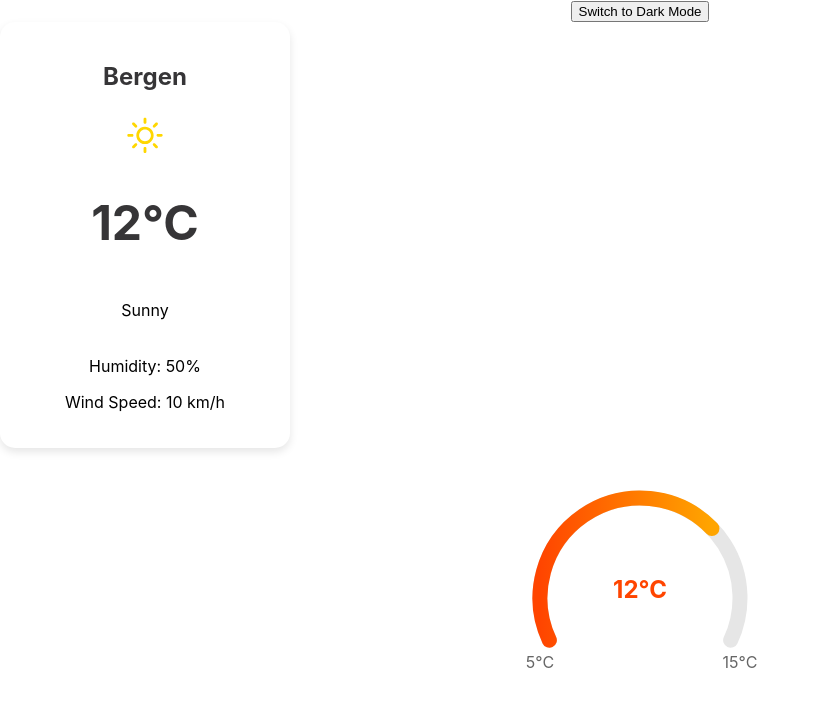
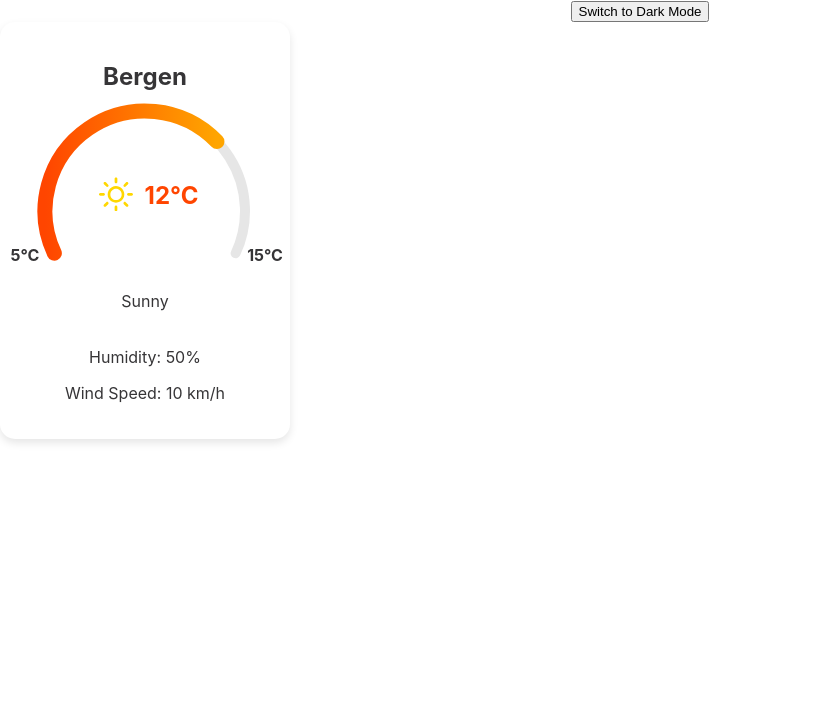
Before and after one commit to 589664/masikoWidgets, a React (Create React App) app: page / in a window 1280 px wide. Shown: the top 706 px of the page, without its empty margins (0-819 px from the left). Built offline with nearby package versions, Linux system fonts and the light colour scheme.

Commit message:
design improvements of the gauge

```diff
--- a/src/App.css
+++ b/src/App.css
@@ -1,38 +1,3 @@
 .App {
   text-align: center;
 }
-
-.App-logo {
-  height: 40vmin;
-  pointer-events: none;
-}
-
-@media (prefers-reduced-motion: no-preference) {
-  .App-logo {
-    animation: App-logo-spin infinite 20s linear;
-  }
-}
-
-.App-header {
-  background-color: #282c34;
-  min-height: 100vh;
-  display: flex;
-  flex-direction: column;
-  align-items: center;
-  justify-content: center;
-  font-size: calc(10px + 2vmin);
-  color: white;
-}
-
-.App-link {
-  color: #61dafb;
-}
-
-@keyframes App-logo-spin {
-  from {
-    transform: rotate(0deg);
-  }
-  to {
-    transform: rotate(360deg);
-  }
-}
--- a/src/App.tsx
+++ b/src/App.tsx
@@ -2,7 +2,6 @@ import React from "react";
 import logo from "./logo.svg";
 import { useTheme } from "./ThemeContext";
 import WeatherWidget from "./components/WeatherWidget/WeatherWidget";
-import TemperatureGauge from "./components/TemperatureGauge/TemperatureGauge";
 
 import "./App.css";
 
@@ -25,12 +24,6 @@ function App() {
         humidity={50}
         windSpeed={10}
       />
-      <TemperatureGauge
-        minTemperature={5}
-        maxTemperature={15}
-        currentTemperature={12}
-        scale={1.0} // Scales the gauge up by 1.5 times
-      />
     </div>
   );
 }
--- a/src/components/TemperatureGauge/TemperatureGauge.css
+++ b/src/components/TemperatureGauge/TemperatureGauge.css
@@ -7,15 +7,31 @@
   overflow: visible;
 }
 
-/* Styling for Temperature Labels */
+.gauge-arc {
+  transition: stroke 0.5s ease-in-out; /* Smooth transition for color changes */
+  box-shadow: 0 8px 16px rgba(0, 0, 0, 0.2);
+}
+
 .min-label,
 .max-label {
   font-size: 1em;
-  fill: #666;
+  fill: var(--text); /* Use the text variable to adapt to theme */
+  font-weight: bold;
 }
 
-.current-temperature-label {
+.gauge-content-container {
+  display: flex;
+  align-items: center;
+  justify-content: center;
+}
+
+.weather-icon {
+  font-size: 3em;
+  margin-right: 5px;
+}
+
+.current-temperature {
   font-size: 1.5em;
   font-weight: bold;
-  fill: #ff4500;
+  color: #ff4500;
 }
--- a/src/components/TemperatureGauge/TemperatureGauge.tsx
+++ b/src/components/TemperatureGauge/TemperatureGauge.tsx
@@ -1,11 +1,12 @@
 import React from "react";
+import { WiDaySunny } from "react-icons/wi";
 import "./TemperatureGauge.css";
 
 interface TemperatureGaugeProps {
   minTemperature: number;
   maxTemperature: number;
   currentTemperature: number;
-  scale?: number; // Scale factor to resize
+  scale?: number;
 }
 
 const TemperatureGauge: React.FC<TemperatureGaugeProps> = ({
@@ -18,7 +19,7 @@ const TemperatureGauge: React.FC<TemperatureGaugeProps> = ({
     ((currentTemperature - minTemperature) /
       (maxTemperature - minTemperature)) *
     100;
-  const radius = 100; // Radius of the arc
+  const radius = 100; // Keep the radius the same to maintain gauge size
   const strokeWidth = 15;
 
   // Calculate the angle for the current temperature
@@ -76,9 +77,9 @@ const TemperatureGauge: React.FC<TemperatureGaugeProps> = ({
     >
       <svg
         className="temperature-gauge-svg"
-        width="300"
-        height="200"
-        viewBox="0 0 300 200"
+        width="280"
+        height="160"
+        viewBox="10 50 280 160"
       >
         <defs>
           {/* Define gradient for the arc */}
@@ -104,55 +105,40 @@ const TemperatureGauge: React.FC<TemperatureGaugeProps> = ({
         <path
           d={describeArc(150, 150, radius, startAngle, endAngle)}
           fill="none"
-          stroke="#e6e6e6"
-          strokeWidth={strokeWidth}
+          stroke="var(--gauge-border-color, #e6e6e6)" // Fallback to light grey if the CSS variable is unavailable
+          strokeWidth={strokeWidth - 5}
           strokeLinecap="round"
+          className="gauge-arc"
         />
 
         {/* Filled Arc */}
         <path
           d={describeArc(150, 150, radius, startAngle, fillAngle)}
           fill="none"
-          stroke="url(#temperatureGradient)"
+          stroke="url(#temperatureGradient)" // This remains as gradient
           strokeWidth={strokeWidth}
           strokeLinecap="round"
+          className="gauge-arc"
         />
 
-        {/* Min Temperature Label */}
-        <text
-          x="50"
-          y="220"
-          textAnchor="middle"
-          fontSize="14"
-          fill="#666"
-          className="min-label"
-        >
+        {/* Icon and Temperature Label */}
+        <g className="gauge-content">
+          <foreignObject x="90" y="110" width="120" height="40">
+            <div className="gauge-content-container">
+              <WiDaySunny className="weather-icon" color="gold" />
+              <span className="current-temperature">
+                {currentTemperature}°C
+              </span>
+            </div>
+          </foreignObject>
+        </g>
+
+        {/* Min and Max Temperature Labels */}
+        <text x="30" y="200" textAnchor="middle" className="min-label">
           {minTemperature}°C
         </text>
-
-        {/* Max Temperature Label */}
-        <text
-          x="250"
-          y="220"
-          textAnchor="middle"
-          fontSize="14"
-          fill="#666"
-          className="max-label"
-        >
+        <text x="270" y="200" textAnchor="middle" className="max-label">
           {maxTemperature}°C
-        </text>
-
-        {/* Current Temperature Label */}
-        <text
-          x="150"
-          y="150"
-          textAnchor="middle"
-          fontSize="250"
-          fontWeight="bold"
-          fill="#ff4500"
-          className="current-temperature-label"
-        >
-          {currentTemperature}°C
         </text>
       </svg>
     </div>
--- a/src/components/WeatherWidget/WeatherWidget.css
+++ b/src/components/WeatherWidget/WeatherWidget.css
@@ -5,11 +5,11 @@
   background-color: var(--background);
   box-shadow: 0 4px 8px rgba(0, 0, 0, 0.1);
   transition: background 0.5s ease-in-out;
+  color: var(--text); /* Set color for all text inside the widget */
 }
 
 .widget-header {
   text-align: center;
-  color: var(--text);
 }
 
 .widget-main {
@@ -19,7 +19,10 @@
   margin: 20px 0;
 }
 
+.widget-footer {
+  text-align: center; /* Make footer text centered as well */
+}
+
 .widget-temperature {
   font-size: 48px;
-  color: var(--text);
 }
--- a/src/components/WeatherWidget/WeatherWidget.tsx
+++ b/src/components/WeatherWidget/WeatherWidget.tsx
@@ -1,6 +1,6 @@
 import React from "react";
 import "./WeatherWidget.css";
-import { WiDaySunny } from "react-icons/wi";
+import TemperatureGauge from "../TemperatureGauge/TemperatureGauge";
 
 interface WeatherWidgetProps {
   city: string;
@@ -23,8 +23,12 @@ const WeatherWidget: React.FC<WeatherWidgetProps> = ({
         <h2>{city}</h2>
       </div>
       <div className="widget-main">
-        <WiDaySunny size={50} color="gold" />
-        <h1 className="widget-temperature">{temperature}°C</h1>
+        <TemperatureGauge
+          minTemperature={5}
+          maxTemperature={15}
+          currentTemperature={temperature}
+          scale={1.0} // Scales the gauge
+        />
         <p>{condition}</p>
       </div>
       <div className="widget-footer">
```
